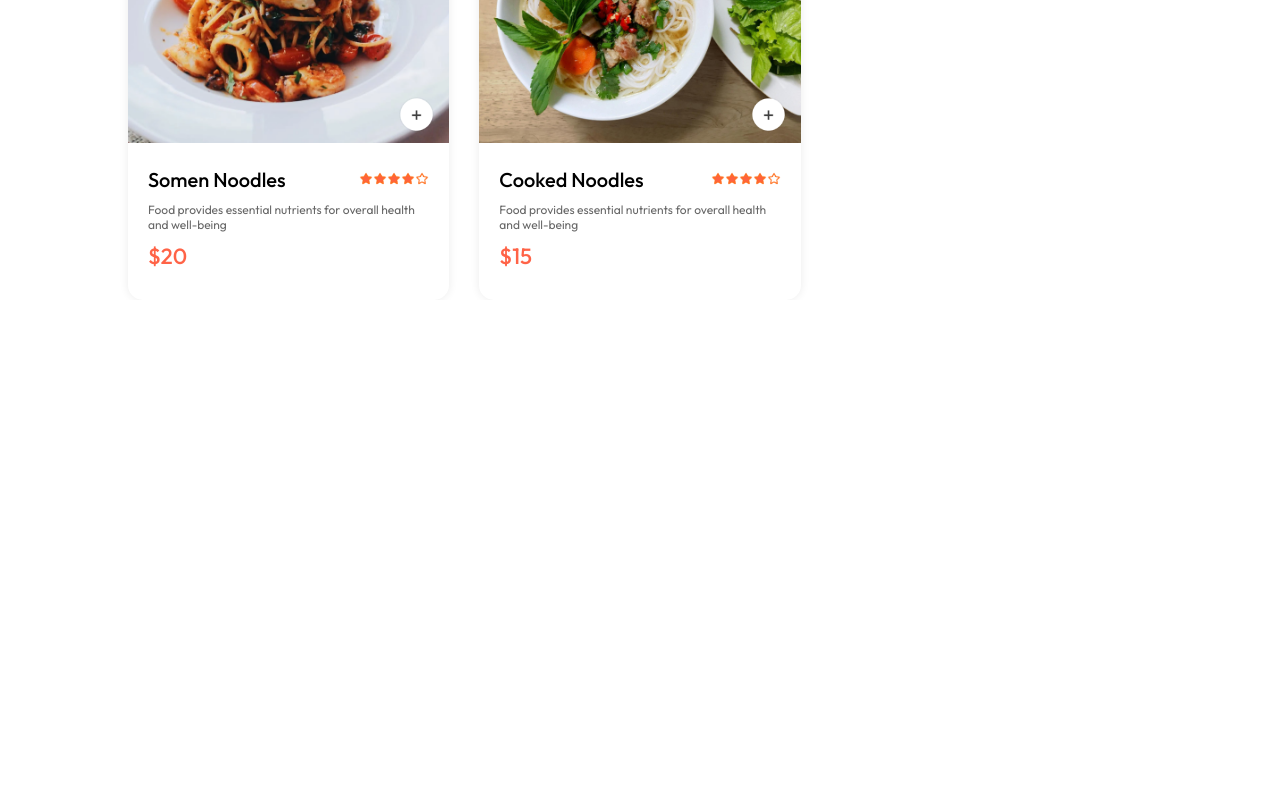
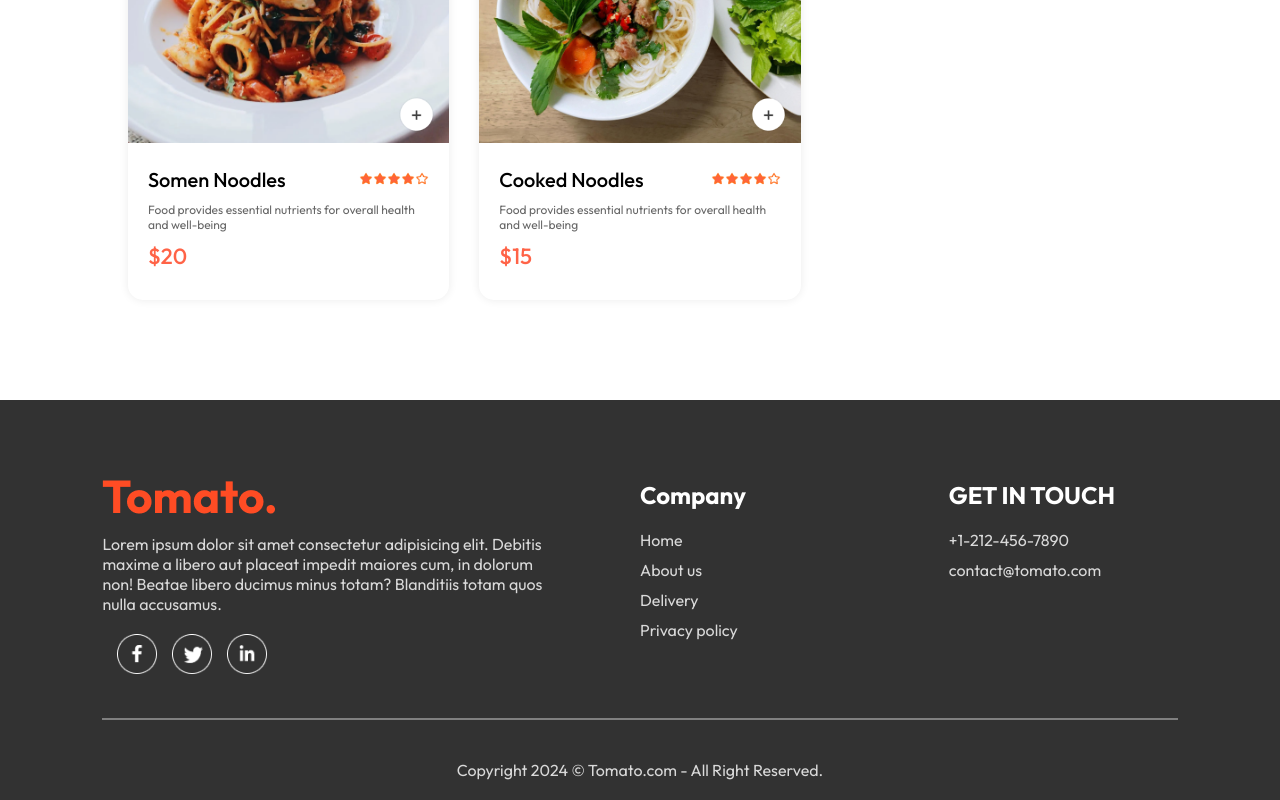
Before and after one commit to sarachafikidrissi/Foody-Website-Project, a React (Create React App) app in the folder foody/: page / in a window 1280 px wide. Shown: the part 5703-6503 px from the top of the page. Before the commit the page ends 6003 px from the top, so only its background shows below. Built offline with nearby package versions, Linux system fonts and the light colour scheme.

Commit message:
Footer Component added

```diff
--- a/foody/src/App.js
+++ b/foody/src/App.js
@@ -4,9 +4,11 @@ import { Route, Routes } from 'react-router-dom'
 import Home from './Pages/Home/Home'
 import Cart from './Pages/Cart/Cart'
 import PlaceOrder from './Pages/PlaceOrder/PlaceOrder'
+import Footer from './Components/Footer/Footer'
 
 function App() {
   return (
+    <>
     <div className='app'>
       <Navbar />
       <Routes>
@@ -15,6 +17,8 @@ function App() {
         <Route path='/order' element={<PlaceOrder />} />
       </Routes>
     </div>
+    <Footer />
+    </>
   )
 }
 
--- a/foody/src/Components/FoodDisplay/FoodDisplay.js
+++ b/foody/src/Components/FoodDisplay/FoodDisplay.js
@@ -15,6 +15,7 @@ function FoodDisplay({category}) {
               if (category==='All' || category===item.category) {
                 return <FoodItem key={index} id={item._id} name={item.name} description={item.description} price={item.price} image={item.image} />
               }
+              return null
           })}
         </div>
     </div>
--- /dev/null
+++ b/foody/src/Components/Footer/Footer.css
@@ -0,0 +1,51 @@
+.footer {
+    color: #d9d9d9;
+    background-color: #323232;
+    display: flex;
+    flex-direction: column;
+    align-items: center;
+    gap: 20px;
+    padding: 20px 8vw;
+    padding-top: 80px;
+    margin-top: 100px;
+}
+
+.footer-content {
+    width: 100%;
+    display: grid;
+    grid-template-columns: 2fr 1fr 1fr;
+    gap: 80px;
+}
+.footer-content-left,
+.footer-content-right,
+.footer-content-center {
+    display: flex;
+    flex-direction: column;
+    align-items: start;
+    gap: 20px;
+}
+
+.footer-content-left li,
+.footer-content-right li,
+.footer-content-center li {
+    list-style: none;
+    margin-bottom: 10px;
+    cursor: pointer;
+}
+.footer-content-right h2,
+.footer-content-center h2 {
+    color: white;
+}
+.footer-social-icons img {
+    width: 40px;
+    margin-left: 15px;
+    cursor: pointer;
+}
+
+.footer hr {
+    width: 100%;
+    height: 2px;
+    margin: 20px 0px;
+    background-color: gray;
+    border: none;
+}
--- /dev/null
+++ b/foody/src/Components/Footer/Footer.js
@@ -0,0 +1,43 @@
+import React from 'react'
+import './Footer.css'
+import { assets } from '../../assets/assets'
+
+function Footer() {
+  return (
+    <div className='footer' id='footer'>
+      <div className="footer-content">
+        <div className="footer-content-left">
+            <img src={assets.logo} alt="" />
+            <p>Lorem ipsum dolor sit amet consectetur adipisicing elit. Debitis maxime a libero aut placeat impedit maiores cum, in dolorum non! Beatae libero ducimus minus totam? Blanditiis totam quos nulla accusamus.</p>
+            <div className="footer-social-icons">
+                <img src={assets.facebook_icon} alt="" />
+                <img src={assets.twitter_icon} alt="" />
+                <img src={assets.linkedin_icon} alt="" />
+            </div>
+        </div>
+        <div className="footer-content-center">
+            <h2>Company</h2>
+            <ul>
+                <li>Home</li>
+                <li>About us</li>
+                <li>Delivery</li>
+                <li>Privacy policy</li>
+            </ul>
+        </div>
+        <div className="footer-content-right">
+            <h2>GET IN TOUCH</h2>
+            <ul>
+                <li>+1-212-456-7890</li>
+                <li>contact@tomato.com</li>
+            </ul>
+        </div>
+      </div>
+      <hr />
+      <p className="footer-copyright">
+        Copyright 2024 © Tomato.com - All Right Reserved.
+      </p>
+    </div>
+  )
+}
+
+export default Footer
```
